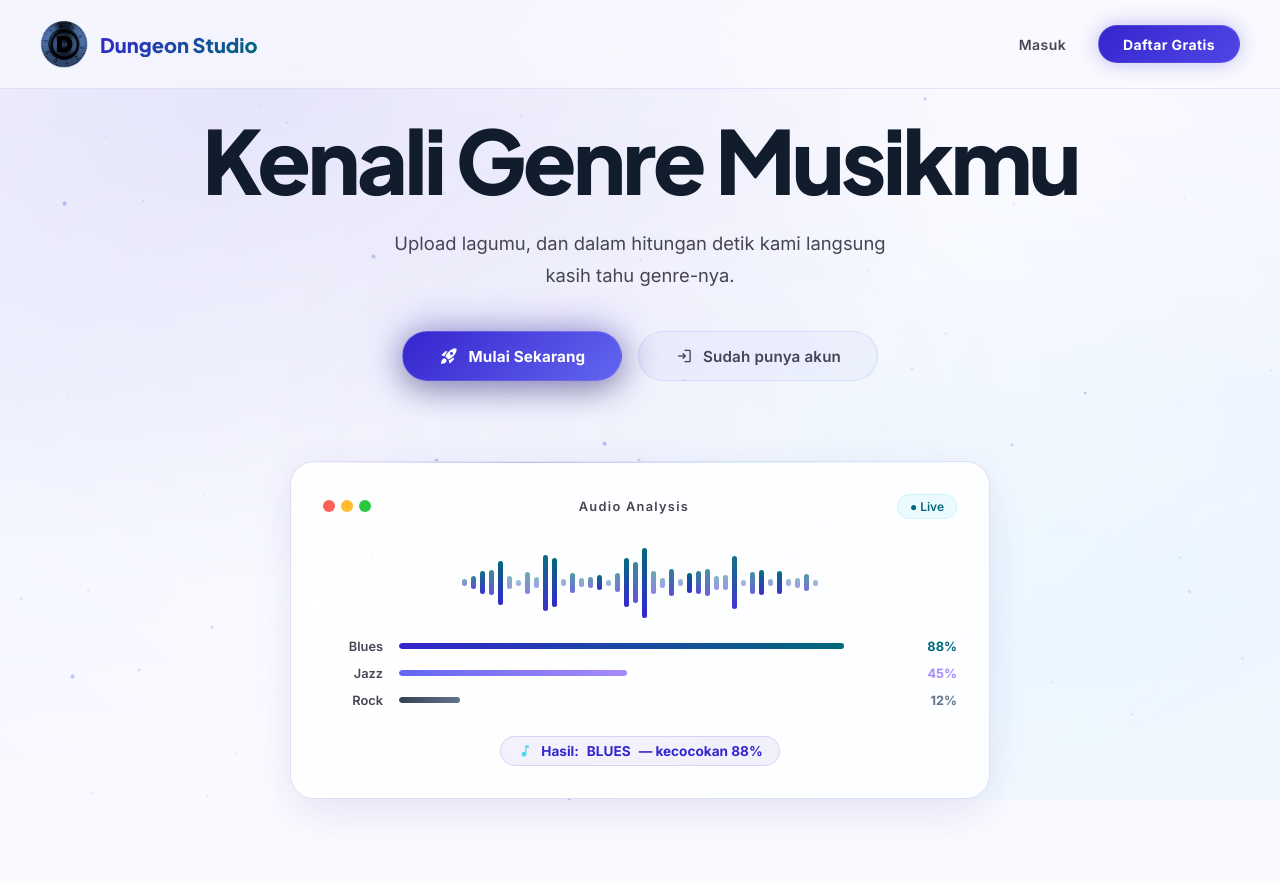
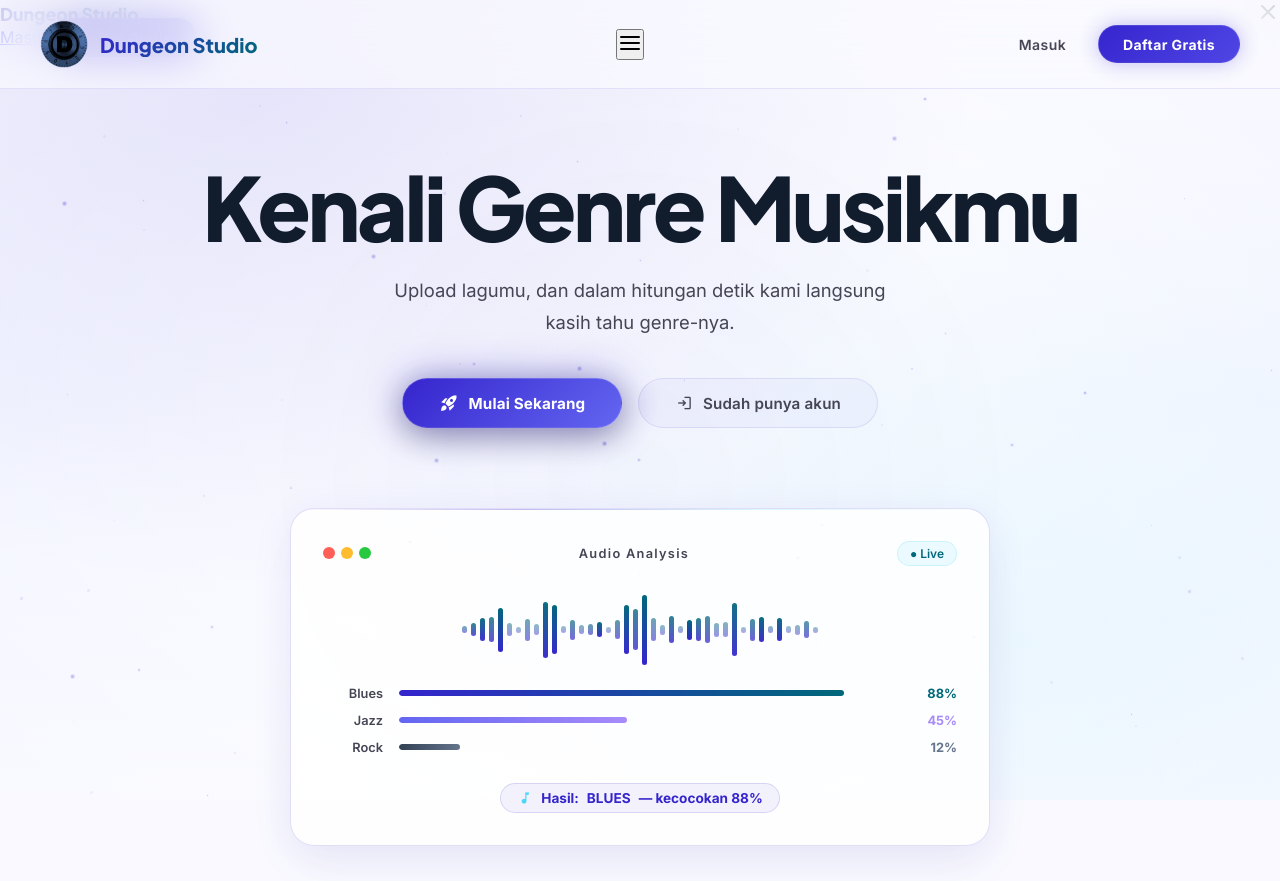
Before and after one commit to eyowh/KlasifikasiGenreMusik, a Django app: page / in a window 1280 px wide. Shown: the top 881 px of the page. Run offline with Django 5.2, Linux system fonts and the light colour scheme; data comes from the database, SQL or seed files in the repository.

Commit message:
update django templates

```diff
--- a/Klasifikasi/templates/Klasifikasi/home.html
+++ b/Klasifikasi/templates/Klasifikasi/home.html
@@ -55,7 +55,7 @@
   </div>
 
   <!-- CTA Banner Upload -->
-  <div class="bg-gradient-to-br from-primary/10 to-secondary-container/20 rounded-xl border border-primary/20 p-6 flex flex-col md:flex-row items-center justify-between gap-4">
+  <div class="bg-gradient-to-br from-primary/10 to-secondary-container/20 rounded-xl border border-primary/20 p-6 flex flex-col gap-4">
     <div class="flex items-center gap-4">
       <div class="w-14 h-14 rounded-full bg-primary/15 flex items-center justify-center flex-shrink-0">
         <span class="material-symbols-outlined text-primary text-[28px]" style="font-variation-settings:'FILL' 1;">music_note</span>
@@ -66,7 +66,7 @@
       </div>
     </div>
     <a href="{% url 'Klasifikasi:klasifikasi' %}"
-       class="flex-shrink-0 bg-primary hover:bg-primary/90 text-white font-label-md text-label-md px-6 py-3 rounded-xl shadow-level-2 transition-all flex items-center gap-2 active:scale-[0.98]">
+       class="w-full md:w-auto self-start bg-primary hover:bg-primary/90 text-white font-label-md text-label-md px-6 py-3 rounded-xl shadow-level-2 transition-all flex items-center justify-center gap-2 active:scale-[0.98]">
       <span class="material-symbols-outlined text-[18px]">upload</span>
       Upload Sekarang
     </a>
--- a/Klasifikasi/templates/Klasifikasi/klasifikasi.html
+++ b/Klasifikasi/templates/Klasifikasi/klasifikasi.html
@@ -148,7 +148,7 @@
         <div class="flex justify-end">
           <button type="submit" id="btnProses"
                   onclick="showLoading()"
-                  class="bg-primary hover:bg-primary/90 text-white font-label-md text-label-md px-8 py-3 rounded-xl shadow-level-2 transition-all hover:shadow-[0_0_18px_rgba(53,37,205,0.35)] flex items-center gap-2 active:scale-[0.98]">
+                  class="w-full sm:w-auto bg-primary hover:bg-primary/90 text-white font-label-md text-label-md px-8 py-3 rounded-xl shadow-level-2 transition-all hover:shadow-[0_0_18px_rgba(53,37,205,0.35)] flex items-center justify-center gap-2 active:scale-[0.98]">
             <span class="material-symbols-outlined text-[18px]">auto_awesome</span>
             Proses Klasifikasi
           </button>
--- a/Klasifikasi/templates/Klasifikasi/landing.html
+++ b/Klasifikasi/templates/Klasifikasi/landing.html
@@ -773,7 +773,9 @@
       .hero { padding: 5.5rem 1.25rem 3rem; }
       .features-grid { grid-template-columns: 1fr; }
       .cta-card { padding: 2.5rem 1.5rem; }
-      .footer { justify-content: center; text-align: center; }
+      .footer { justify-content: center; text-align: center; flex-direction: column; align-items: center; gap: 1rem; }
+      .navbar-actions { display: none; }
+      .navbar-hamburger { display: flex; }
     }
   </style>
 </head>
@@ -799,11 +801,34 @@
         <img src="{% static 'asset-1.png' %}" alt="Logo" class="w-12 h-12 object-contain mr-2" style="width: 48px; height: 48px; object-fit: contain;">
         <span class="brand-name">Dungeon Studio</span>
       </a>
+      <!-- Hamburger (mobile only) -->
+      <button class="navbar-hamburger" id="navHamburger" aria-label="Buka menu" aria-expanded="false">
+        <svg width="24" height="24" fill="none" stroke="currentColor" stroke-width="2" stroke-linecap="round">
+          <line x1="3" y1="6" x2="21" y2="6"/>
+          <line x1="3" y1="12" x2="21" y2="12"/>
+          <line x1="3" y1="18" x2="21" y2="18"/>
+        </svg>
+      </button>
       <div class="navbar-actions">
         <a href="{% url 'Klasifikasi:login' %}" class="btn-ghost">Masuk</a>
         <a href="{% url 'Klasifikasi:register' %}" class="btn-primary-sm" id="nav-cta">Daftar Gratis</a>
       </div>
     </nav>
+
+    <!-- Mobile nav drawer -->
+    <div class="mobile-nav-drawer" id="mobileNavDrawer">
+      <div class="mobile-nav-overlay" id="mobileNavOverlay"></div>
+      <div class="mobile-nav-panel">
+        <div style="display:flex; justify-content:space-between; align-items:center;">
+          <span style="font-family:'Plus Jakarta Sans',sans-serif; font-weight:800; font-size:1.1rem; background:linear-gradient(135deg,var(--primary),var(--cyan)); -webkit-background-clip:text; -webkit-text-fill-color:transparent;">Dungeon Studio</span>
+          <button id="mobileNavClose" style="background:none;border:none;cursor:pointer;color:var(--text-muted);" aria-label="Tutup menu">
+            <svg width="24" height="24" fill="none" stroke="currentColor" stroke-width="2" stroke-linecap="round"><line x1="18" y1="6" x2="6" y2="18"/><line x1="6" y1="6" x2="18" y2="18"/></svg>
+          </button>
+        </div>
+        <a href="{% url 'Klasifikasi:login' %}" class="mobile-nav-link">Masuk</a>
+        <a href="{% url 'Klasifikasi:register' %}" class="btn-primary-sm" style="text-align:center; justify-content:center;">Daftar Gratis</a>
+      </div>
+    </div>
 
     <!-- HERO SECTION -->
     <section class="hero" aria-labelledby="hero-title">
@@ -1055,6 +1080,20 @@
       }, { threshold: 0.12 });
       document.querySelectorAll('.reveal').forEach(el => observer.observe(el));
     })();
+
+    // ── Mobile Hamburger Menu ──
+    (function() {
+      const btn = document.getElementById('navHamburger');
+      const drawer = document.getElementById('mobileNavDrawer');
+      const overlay = document.getElementById('mobileNavOverlay');
+      const close = document.getElementById('mobileNavClose');
+      if (!btn || !drawer) return;
+      function openMenu() { drawer.classList.add('open'); btn.setAttribute('aria-expanded','true'); document.body.style.overflow='hidden'; }
+      function closeMenu() { drawer.classList.remove('open'); btn.setAttribute('aria-expanded','false'); document.body.style.overflow=''; }
+      btn.addEventListener('click', openMenu);
+      overlay.addEventListener('click', closeMenu);
+      close.addEventListener('click', closeMenu);
+    })();
   </script>
 </body>
 </html>
--- a/Klasifikasi/templates/Klasifikasi/laporan.html
+++ b/Klasifikasi/templates/Klasifikasi/laporan.html
@@ -151,6 +151,7 @@
           </h3>
         </div>
         <div class="flex-1 overflow-auto">
+          <div class="overflow-x-auto">
           <table class="w-full text-left border-collapse text-sm min-w-[550px]">
             <thead class="sticky top-0">
               <tr class="bg-surface-bright border-b border-outline-variant/30">
@@ -192,6 +193,7 @@
               {% endfor %}
             </tbody>
           </table>
+          </div><!-- /overflow-x-auto -->
         </div>
       </div>
     </div>
--- a/Klasifikasi/templates/Klasifikasi/login.html
+++ b/Klasifikasi/templates/Klasifikasi/login.html
@@ -46,7 +46,7 @@
     .btn-primary:hover { background-color:#2b1ea8; box-shadow:0 0 15px rgba(87,223,254,0.4); }
   </style>
 </head>
-<body class="bg-surface font-sans text-on-surface antialiased min-h-screen flex flex-col items-center justify-center ambient-bg py-12 px-sm relative overflow-x-hidden">
+<body class="bg-surface font-sans text-on-surface antialiased min-h-screen flex flex-col items-center justify-center ambient-bg py-8 px-4 sm:py-12 sm:px-sm relative overflow-x-hidden">
 
   <!-- Decorative blobs -->
   <div class="absolute top-0 left-0 w-full h-full overflow-hidden z-0 pointer-events-none">
@@ -57,11 +57,11 @@
   <main class="w-full max-w-md relative z-10">
     <!-- Brand -->
     <div class="text-center mb-xl">
-      <h1 class="font-display font-bold text-display-lg text-primary">Dungeon Studio</h1>
+      <h1 class="font-display font-bold text-[clamp(28px,10vw,48px)] leading-tight text-primary">Dungeon Studio</h1>
     </div>
 
     <!-- Glass Card -->
-    <div class="glass-card rounded-xl p-lg">
+    <div class="glass-card rounded-xl p-6 sm:p-lg">
 
       <!-- Error Message -->
       {% if error %}
--- a/Klasifikasi/templates/Klasifikasi/register.html
+++ b/Klasifikasi/templates/Klasifikasi/register.html
@@ -47,7 +47,7 @@
     .field-error { color:#ba1a1a; font-size:12px; margin-top:4px; display:flex; align-items:center; gap:4px; }
   </style>
 </head>
-<body class="bg-surface font-sans text-on-surface antialiased min-h-screen flex flex-col items-center justify-center ambient-bg py-12 px-sm relative overflow-x-hidden">
+<body class="bg-surface font-sans text-on-surface antialiased min-h-screen flex flex-col items-center justify-center ambient-bg py-8 px-4 sm:py-12 sm:px-sm relative overflow-x-hidden">
 
   <!-- Decorative blobs -->
   <div class="absolute top-0 left-0 w-full h-full overflow-hidden z-0 pointer-events-none">
@@ -58,11 +58,11 @@
   <main class="w-full max-w-md relative z-10">
     <!-- Brand -->
     <div class="text-center mb-xl">
-      <h2 class="font-display font-bold text-[32px] md:text-[40px] text-primary leading-tight mt-6">Dungeon Studio</h2>
+      <h2 class="font-display font-bold text-[clamp(24px,8vw,40px)] text-primary leading-tight mt-6">Dungeon Studio</h2>
     </div>
 
     <!-- Glass Card -->
-    <div class="glass-card rounded-xl p-lg" id="registerCard">
+    <div class="glass-card rounded-xl p-6 sm:p-lg" id="registerCard">
       <h2 class="font-display font-bold text-headline-md text-on-surface mb-md">Buat Akun</h2>
 
       <form method="POST" class="flex flex-col gap-md" id="registerForm">
```
Also changed, not shown: Klasifikasi/templates/Klasifikasi/kinerja.html (+8 -4 lines).
